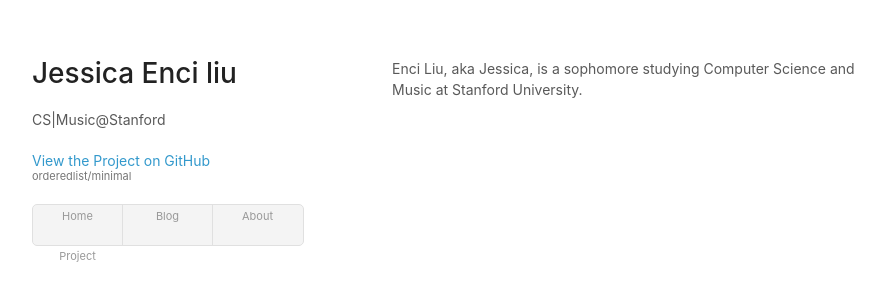
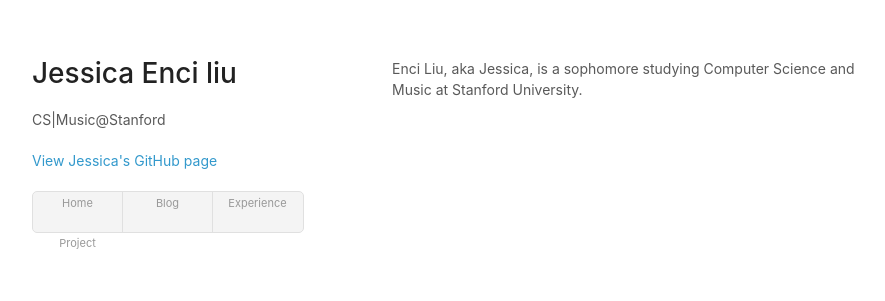
Before and after one commit to jesscel/jesscel.github.io, a Jekyll site: the page index.html, which Jekyll copies as it is, in a window 1280 px wide. Shown: the top 301 px of the page, without its empty margins (178-1063 px from the left). Built offline with Jekyll 4.4.1, drawn with Linux system fonts in a browser that asks for light colours.

Commit message:
Update index.html

```diff
--- a/index.html
+++ b/index.html
@@ -14,12 +14,12 @@
       <header>
         <h1>Jessica Enci liu</h1>
         <p>CS|Music@Stanford</p>
-        <p class="view"><a href="http://github.com/orderedlist/minimal">View the Project on GitHub <small>orderedlist/minimal</small></a></p>
+        <p class="view"><a href="https://github.com/jesscel">View Jessica's GitHub page </a></p>
         <ul>
-          <li><a href="{{site.baseurl}}/">Home</a></li>
-          <li><a href="{{site.baseurl}}/blog/">Blog</a></li>
-          <li><a href="{{site.baseurl}}/about/">About</a></li>
-	  <li><a href="{{site.baseurl}}/project/">Project</a></li>
+          <li><a href="https://jesscel.github.io/">Home</a></li>
+          <li><a href="https://jesscel.github.io/blog/">Blog</a></li>
+          <li><a href="https://jesscel.github.io/experience/">Experience</a></li>
+	  <li><a href="https://jesscel.github.io/project/">Project</a></li>
         </ul>
       </header>
       <section>
```
